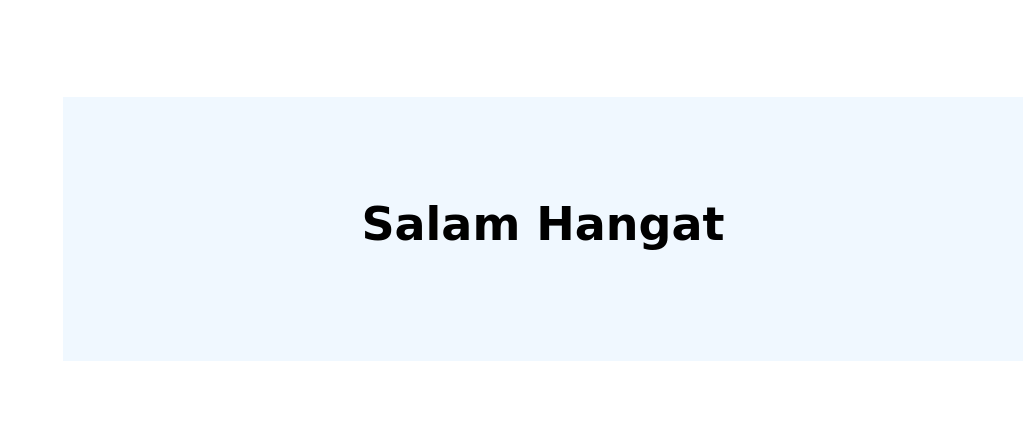
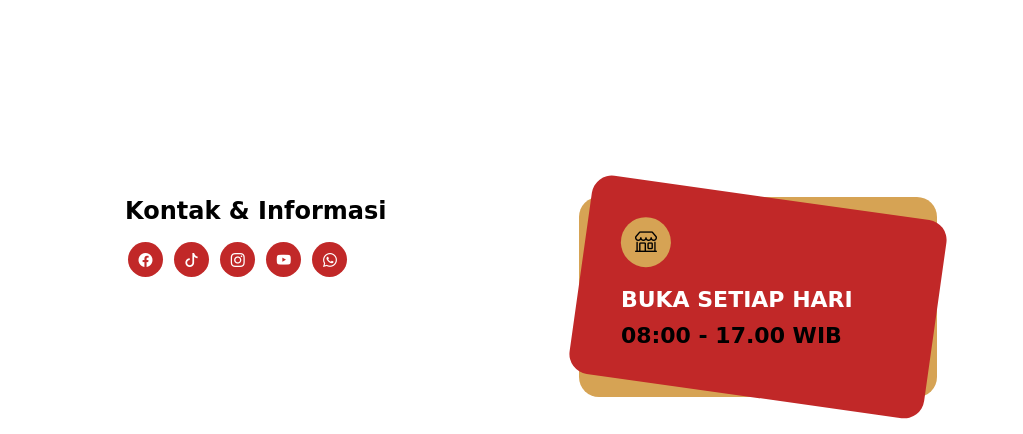
Before and after one commit to regimardianto/golden, a plain HTML site: page index.html in a window 1280 px wide. Shown: the part 3821-4255 px from the top of the page, without its empty margins (257-1280 px from the left). Drawn offline with Linux system fonts and the light colour scheme; a web font is replaced by a local one.

Commit message:
Update index.html

```diff
--- a/index.html
+++ b/index.html
@@ -301,17 +301,6 @@
 
 
                 <section class="contact-section" id="section_5">
-                    <div class="section-padding section-bg">
-                        <div class="container">
-                            <div class="row">
-
-                                <div class="col-lg-8 col-12 mx-auto">
-                                    <h2 class="text-center">Salam Hangat</h2>
-                                </div>
-                            </div>
-                        </div>
-                    </div>
-
                     <div class="section-padding">
                         <div class="container">
                             <div class="row">
```
